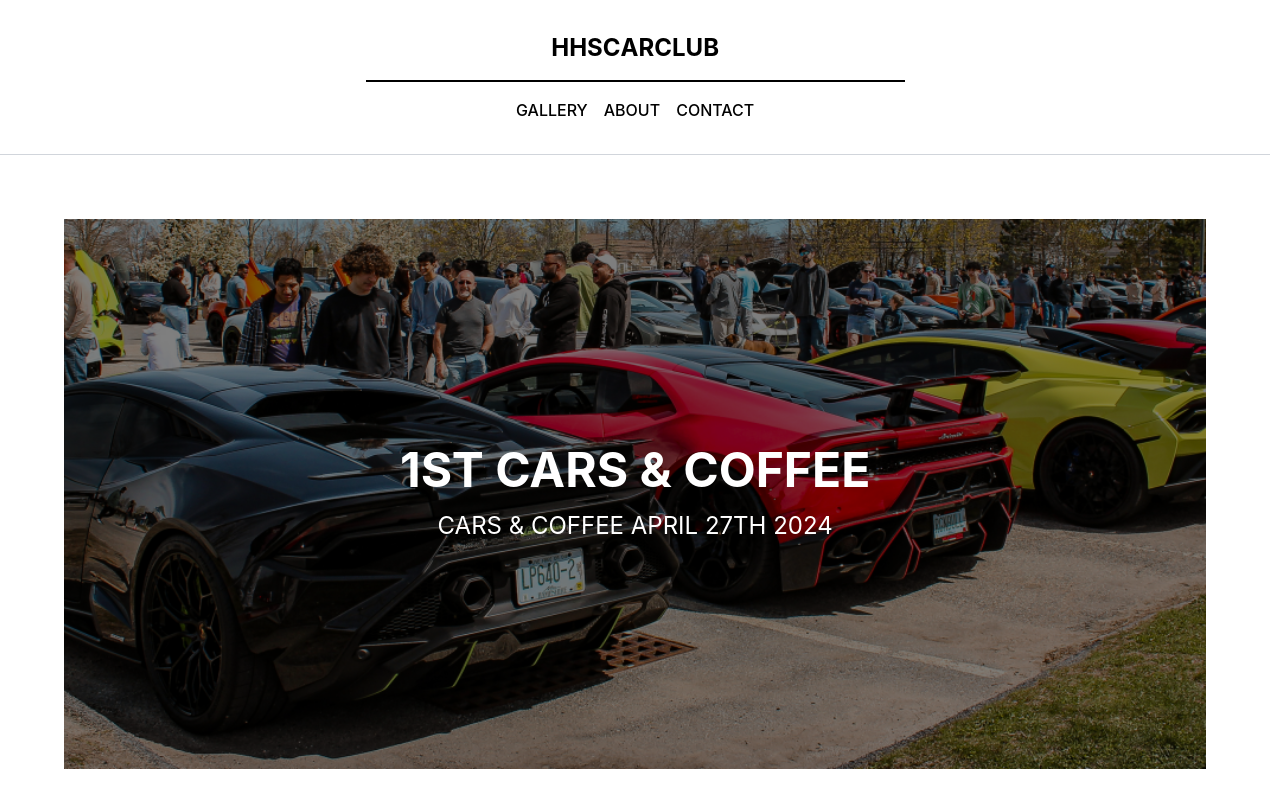
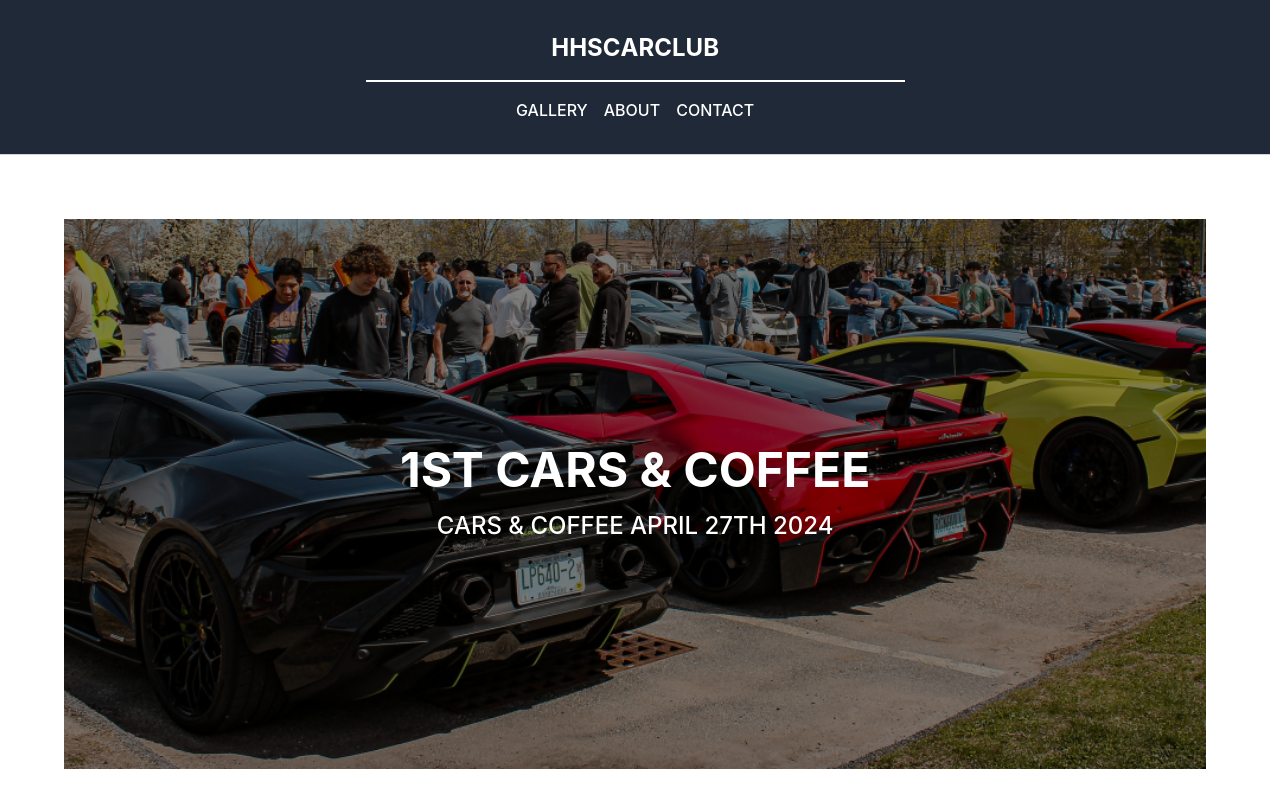
Before and after one commit to Infuii/carclubs, a React (Vite) app: page / in a window 1280 px wide. Shown: the top 800 px of the page. Built offline with nearby package versions, Linux system fonts and the light colour scheme.

Commit message:
changed header and hero

```diff
--- a/src/components/Header.tsx
+++ b/src/components/Header.tsx
@@ -23,7 +23,7 @@ const Header = () => {
 
   return (
     <motion.header
-      className="bg-white text-black py-8 w-full z-10 border-b border-gray-300 overflow-x-hidden"
+      className="bg-gray-800 text-white py-8 w-full z-10 border-b border-gray-300 overflow-x-hidden"
       initial="hidden"
       animate="visible"
       style={{ top: 0 }}
@@ -44,7 +44,7 @@ const Header = () => {
           ))}
         </div>
         <motion.div
-          className="border-t border-b border-black mt-4 w-full"
+          className="border-t border-b border-white mt-4 w-full"
           initial={{ width: 0 }}
           animate={{ width: "50%" }}
           transition={{ duration: 2 }}
@@ -53,7 +53,7 @@ const Header = () => {
           <motion.li variants={linkVariants}>
             <Link
               to={isGalleryPage ? "/" : "/gallery"}
-              className="cursor-pointer uppercase text-black"
+              className="cursor-pointer uppercase text-white"
             >
               {isGalleryPage ? "Home" : "Gallery"}
             </Link>
@@ -62,7 +62,7 @@ const Header = () => {
             <HashLink
               smooth
               to="/#about"
-              className="cursor-pointer uppercase text-black"
+              className="cursor-pointer uppercase text-white"
             >
               About
             </HashLink>
@@ -72,7 +72,7 @@ const Header = () => {
             <HashLink
               smooth
               to="/#contact"
-              className="cursor-pointer uppercase text-black"
+              className="cursor-pointer uppercase text-white"
             >
               Contact
             </HashLink>
--- a/src/components/Hero.tsx
+++ b/src/components/Hero.tsx
@@ -1,4 +1,5 @@
 import { motion } from "framer-motion";
+import { Link } from "react-router-dom";
 
 const textVariants = {
   hidden: { opacity: 0 },
@@ -24,12 +25,13 @@ const paragraphVariants = {
 
 const Hero = () => {
   return (
-    <div className=" relative overflow-x-hidden flex z-1 items-center justify-center sm:py-8 sm:px-8 md:py-16 md:px-16 py-8 px-8 bg-white">
-      <div className="relative mx-auto w-full h-[550px] ">
+    <Link to="/gallery" className="block relative overflow-x-hidden">
+      <div className="relative overflow-x-hidden flex z-1 items-center justify-center sm:py-8 sm:px-8 md:py-16 md:px-16 py-8 px-8 bg-white">
+        <div className="relative mx-auto w-full h-[550px]">
           <img
             src="carclubbing2.png"
             alt="Car Clubbing"
-          className="absolute object-cover w-full h-full inset-0  z-0"
+            className="absolute object-cover w-full h-full inset-0 z-0"
           />
           <div className="relative z-10 text-center text-white p-4 flex flex-col items-center justify-center h-full uppercase">
             <motion.h1
@@ -52,6 +54,7 @@ const Hero = () => {
           <div className="absolute inset-0 bg-black opacity-50"></div>
         </div>
       </div>
+    </Link>
   );
 };
 
```
Lines whose indentation alone changed are shown as unchanged.
